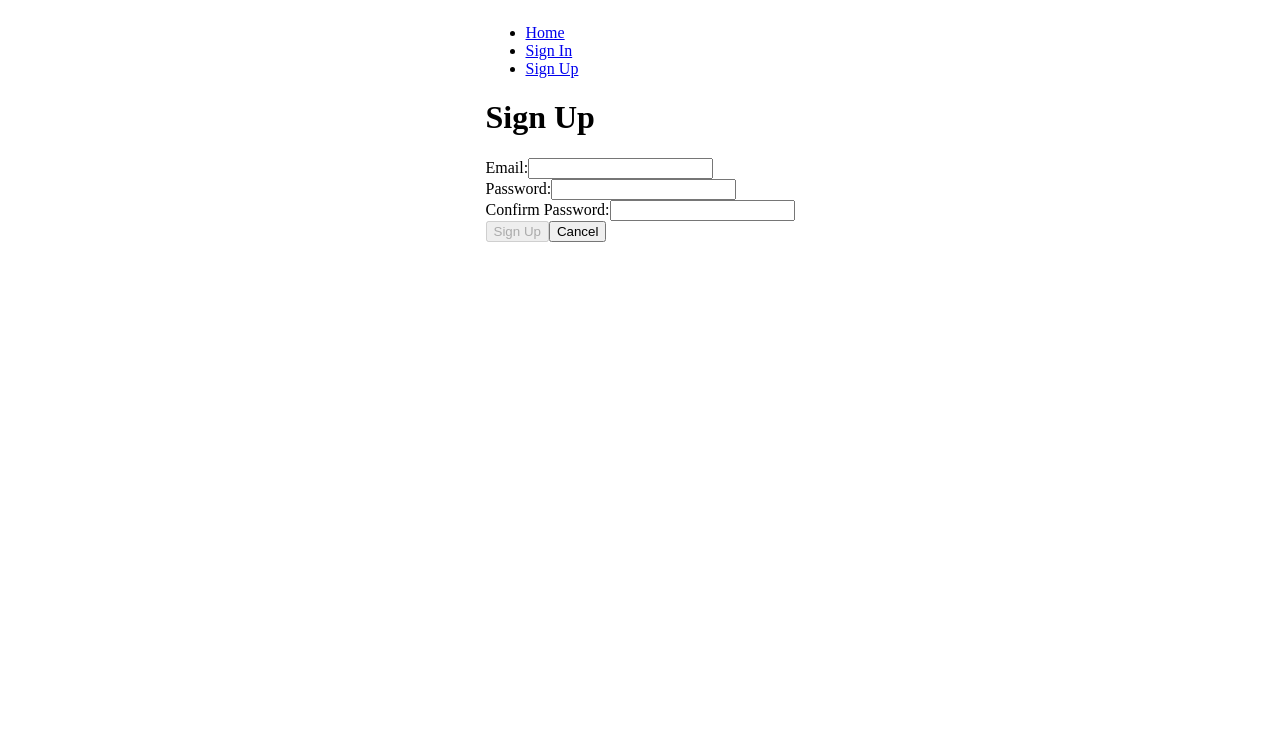
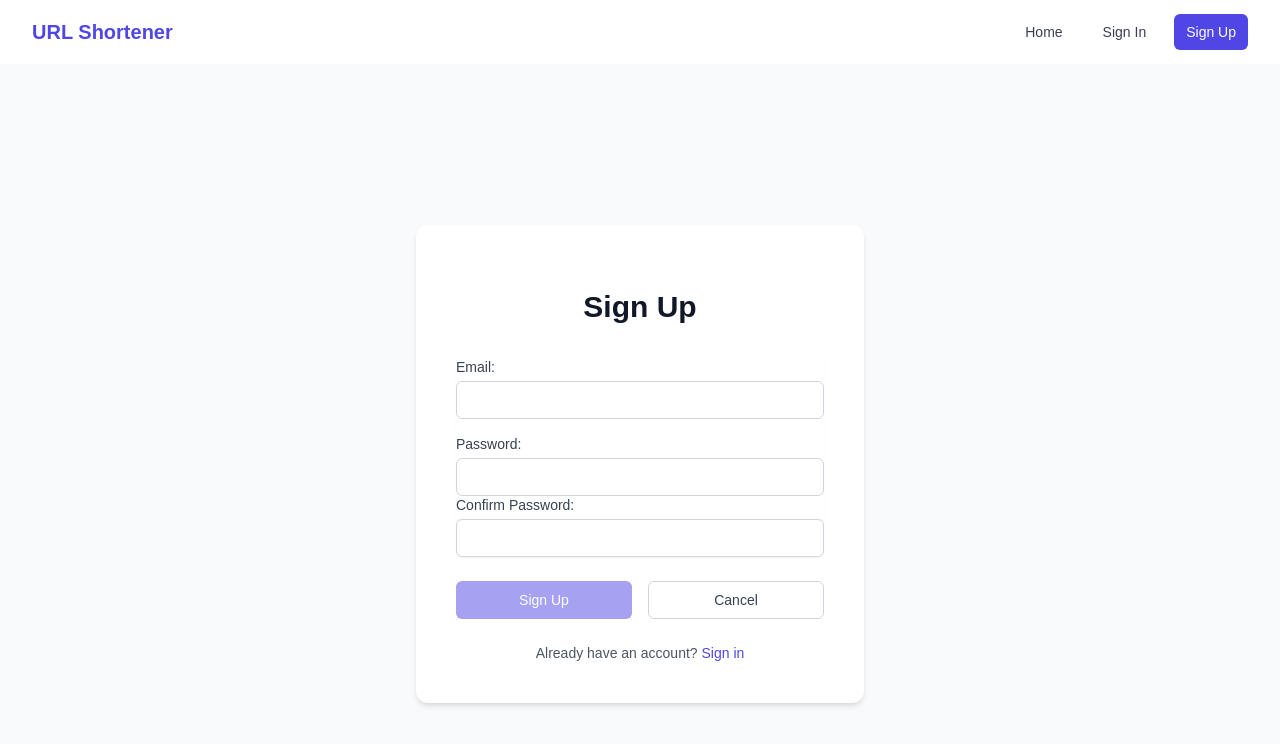
Before and after one commit to kiran1926/URL-shortening-app-frontend, a React (Vite) app: page /sign-up in a window 1280 px wide. Shown: the top 744 px of the page. Built offline with nearby package versions, Linux system fonts and the light colour scheme; no server answers.

Commit message:
wip: added tailwind/navbar, login, signup styles

```diff
--- a/index.html
+++ b/index.html
@@ -1,13 +1,17 @@
-<!doctype html>
+<!DOCTYPE html>
 <html lang="en">
-  <head>
+
+<head>
     <meta charset="UTF-8" />
     <link rel="icon" type="image/svg+xml" href="/vite.svg" />
     <meta name="viewport" content="width=device-width, initial-scale=1.0" />
+    <script src="https://cdn.tailwindcss.com"></script>
     <title>URL shortening</title>
-  </head>
-  <body>
+</head>
+
+<body>
     <div id="root"></div>
     <script type="module" src="/src/main.jsx"></script>
-  </body>
+</body>
+
 </html>
--- a/src/components/NavBar/NavBar.jsx
+++ b/src/components/NavBar/NavBar.jsx
@@ -1,31 +1,67 @@
-import { useContext } from 'react';
-import { Link } from 'react-router';
+import { useContext } from "react";
+import { Link } from "react-router";
 
-import { UserContext } from '../../contexts/UserContext';
+import { UserContext } from "../../contexts/UserContext";
 
 const NavBar = () => {
   const { user, setUser } = useContext(UserContext);
 
   const handleSignOut = () => {
-    localStorage.removeItem('token');
+    localStorage.removeItem("token");
     setUser(null);
   };
 
   return (
-    <nav>
-      {user ? (
-        <ul>
-          <li>Welcome, {user.username}</li>
-          <li><Link to='/'>Dashboard</Link></li>
-          <li><Link to='/' onClick={handleSignOut}>Sign Out</Link></li>
-        </ul>
-      ) : (
-        <ul>
-          <li><Link to='/'>Home</Link></li>
-          <li><Link to='/sign-in'>Sign In</Link></li>
-          <li><Link to='/sign-up'>Sign Up</Link></li>
-        </ul>
-      )}
+    <nav className="bg-white shadow-md">
+      <div className=" mx-auto px-4 sm:px-6 lg:px-8">
+        <div className="flex justify-between h-16">
+          <div className="flex-shrink-0 flex items-center">
+            <Link to="/" className="text-indigo-600 font-bold text-xl">
+              URL Shortener
+            </Link>
+          </div>
+          <div className="flex items-center">
+            {user ? (
+              <div className="flex items-center space-x-4">
+                <span className="text-gray-700">Welcome, {user.username}</span>
+                <Link
+                  to="/"
+                  className="px-3 py-2 rounded-md text-sm font-medium text-gray-700 hover:text-indigo-600 hover:bg-gray-50"
+                >
+                  Dashboard
+                </Link>
+                <button
+                  onClick={handleSignOut}
+                  className="px-3 py-2 rounded-md text-sm font-medium text-white bg-indigo-600 hover:bg-indigo-700 focus:outline-none focus:ring-2 focus:ring-offset-2 focus:ring-indigo-500"
+                >
+                  Sign Out
+                </button>
+              </div>
+            ) : (
+              <div className="flex items-center space-x-4">
+                <Link
+                  to="/"
+                  className="px-3 py-2 rounded-md text-sm font-medium text-gray-700 hover:text-indigo-600 hover:bg-gray-50"
+                >
+                  Home
+                </Link>
+                <Link
+                  to="/sign-in"
+                  className="px-3 py-2 rounded-md text-sm font-medium text-gray-700 hover:text-indigo-600 hover:bg-gray-50"
+                >
+                  Sign In
+                </Link>
+                <Link
+                  to="/sign-up"
+                  className="px-3 py-2 rounded-md text-sm font-medium text-white bg-indigo-600 hover:bg-indigo-700 focus:outline-none focus:ring-2 focus:ring-offset-2 focus:ring-indigo-500"
+                >
+                  Sign Up
+                </Link>
+              </div>
+            )}
+          </div>
+        </div>
+      </div>
     </nav>
   );
 };
--- a/src/components/SignInForm/SignInForm.jsx
+++ b/src/components/SignInForm/SignInForm.jsx
@@ -1,21 +1,21 @@
-import { useState, useContext } from 'react';
-import { useNavigate } from 'react-router';
+import { useState, useContext } from "react";
+import { useNavigate } from "react-router";
 
-import { signIn } from '../../services/authService';
+import { signIn } from "../../services/authService";
 
-import { UserContext } from '../../contexts/UserContext';
+import { UserContext } from "../../contexts/UserContext";
 
 const SignInForm = () => {
   const navigate = useNavigate();
   const { setUser } = useContext(UserContext);
-  const [message, setMessage] = useState('');
+  const [message, setMessage] = useState("");
   const [formData, setFormData] = useState({
-    email: '',
-    password: '',
+    email: "",
+    password: "",
   });
 
   const handleChange = (evt) => {
-    setMessage('');
+    setMessage("");
     setFormData({ ...formData, [evt.target.name]: evt.target.value });
   };
 
@@ -24,46 +24,93 @@ const SignInForm = () => {
     try {
       const signedInUser = await signIn(formData);
       setUser(signedInUser);
-      navigate('/');
+      navigate("/");
     } catch (err) {
       setMessage(err.message);
     }
   };
 
   return (
-    <main>
-      <h1>Sign In</h1>
-      <p>{message}</p>
-      <form autoComplete='off' onSubmit={handleSubmit}>
+    <main className="flex min-h-screen items-center justify-center bg-gray-50 py-12 px-4 sm:px-6 lg:px-8">
+      <div className="max-w-md w-full space-y-8 bg-white p-10 rounded-xl shadow-md">
         <div>
-          <label htmlFor='email'>Email:</label>
+          <h1 className="mt-6 text-center text-3xl font-extrabold text-gray-900">
+            Sign In
+          </h1>
+          {message && (
+            <p className="mt-2 text-center text-sm text-red-600">{message}</p>
+          )}
+        </div>
+        <form
+          className="mt-8 space-y-6"
+          autoComplete="off"
+          onSubmit={handleSubmit}
+        >
+          <div className="rounded-md shadow-sm -space-y-px">
+            <div className="mb-4">
+              <label
+                htmlFor="email"
+                className="block text-sm font-medium text-gray-700 mb-1"
+              >
+                Email:
+              </label>
               <input
-            type='email'
-            autoComplete='off'
-            id='email'
+                type="email"
+                autoComplete="off"
+                id="email"
                 value={formData.email}
-            name='email'
+                name="email"
                 onChange={handleChange}
                 required
+                className="appearance-none rounded-md relative block w-full px-3 py-2 border border-gray-300 placeholder-gray-500 text-gray-900 focus:outline-none focus:ring-indigo-500 focus:border-indigo-500 focus:z-10 sm:text-sm"
               />
             </div>
-        <div>
-          <label htmlFor='password'>Password:</label>
+            <div className="mb-4">
+              <label
+                htmlFor="password"
+                className="block text-sm font-medium text-gray-700 mb-1"
+              >
+                Password:
+              </label>
               <input
-            type='password'
-            autoComplete='off'
-            id='password'
+                type="password"
+                autoComplete="off"
+                id="password"
                 value={formData.password}
-            name='password'
+                name="password"
                 onChange={handleChange}
                 required
+                className="appearance-none rounded-md relative block w-full px-3 py-2 border border-gray-300 placeholder-gray-500 text-gray-900 focus:outline-none focus:ring-indigo-500 focus:border-indigo-500 focus:z-10 sm:text-sm"
               />
             </div>
-        <div>
-          <button>Sign In</button>
-          <button onClick={() => navigate('/')}>Cancel</button>
+          </div>
+          <div className="flex items-center justify-between space-x-4">
+            <button
+              type="submit"
+              className="group relative w-full flex justify-center py-2 px-4 border border-transparent text-sm font-medium rounded-md text-white bg-indigo-600 hover:bg-indigo-700 focus:outline-none focus:ring-2 focus:ring-offset-2 focus:ring-indigo-500"
+            >
+              Sign In
+            </button>
+            <button
+              onClick={() => navigate("/")}
+              className="group relative w-full flex justify-center py-2 px-4 border border-gray-300 text-sm font-medium rounded-md text-gray-700 bg-white hover:bg-gray-50 focus:outline-none focus:ring-2 focus:ring-offset-2 focus:ring-indigo-500"
+            >
+              Cancel
+            </button>
+          </div>
+          <div className="text-center mt-4">
+            <p className="text-sm text-gray-600">
+              Don't have an account?{" "}
+              <a
+                href="/sign-up"
+                className="font-medium text-indigo-600 hover:text-indigo-500"
+              >
+                Sign up
+              </a>
+            </p>
           </div>
         </form>
+      </div>
     </main>
   );
 };
--- a/src/components/SignUpForm/SignUpForm.jsx
+++ b/src/components/SignUpForm/SignUpForm.jsx
@@ -1,24 +1,24 @@
-import { useState, useContext } from 'react';
-import { useNavigate } from 'react-router';
+import { useState, useContext } from "react";
+import { useNavigate, Link } from "react-router";
 
-import { signUp } from '../../services/authService';
+import { signUp } from "../../services/authService";
 
-import { UserContext } from '../../contexts/UserContext';
+import { UserContext } from "../../contexts/UserContext";
 
 const SignUpForm = () => {
   const navigate = useNavigate();
   const { setUser } = useContext(UserContext);
-  const [message, setMessage] = useState('');
+  const [message, setMessage] = useState("");
   const [formData, setFormData] = useState({
-    email: '',
-    password: '',
-    passwordConf: '',
+    email: "",
+    password: "",
+    passwordConf: "",
   });
 
   const { email, password, passwordConf } = formData;
 
   const handleChange = (evt) => {
-    setMessage('');
+    setMessage("");
     setFormData({ ...formData, [evt.target.name]: evt.target.value });
   };
 
@@ -27,7 +27,7 @@ const SignUpForm = () => {
     try {
       const newUser = await signUp(formData);
       setUser(newUser);
-      navigate('/');
+      navigate("/");
     } catch (err) {
       setMessage(err.message);
     }
@@ -38,48 +38,98 @@ const SignUpForm = () => {
   };
 
   return (
-    <main>
-      <h1>Sign Up</h1>
-      <p>{message}</p>
-      <form onSubmit={handleSubmit}>
+    <main className="flex min-h-screen items-center justify-center bg-gray-50 py-12 px-4 sm:px-6 lg:px-8">
+      <div className="max-w-md w-full space-y-8 bg-white p-10 rounded-xl shadow-md">
         <div>
-          <label htmlFor='email'>Email:</label>
+          <h1 className="mt-6 text-center text-3xl font-extrabold text-gray-900">
+            Sign Up
+          </h1>
+          {message && (
+            <p className="mt-2 text-center text-sm text-red-600">{message}</p>
+          )}
+        </div>
+        <form className="mt-8 space-y-6" onSubmit={handleSubmit}>
+          <div className="rounded-md shadow-sm -space-y-px">
+            <div className="mb-4">
+              <label
+                htmlFor="email"
+                className="block text-sm font-medium text-gray-700 mb-1"
+              >
+                Email:
+              </label>
               <input
-            type='email'
-            id='email'
+                type="email"
+                id="email"
                 value={email}
-            name='email'
+                name="email"
                 onChange={handleChange}
                 required
+                className="appearance-none rounded-md relative block w-full px-3 py-2 border border-gray-300 placeholder-gray-500 text-gray-900 focus:outline-none focus:ring-indigo-500 focus:border-indigo-500 focus:z-10 sm:text-sm"
               />
             </div>
-        <div>
-          <label htmlFor='password'>Password:</label>
+            <div className="mb-4">
+              <label
+                htmlFor="password"
+                className="block text-sm font-medium text-gray-700 mb-1"
+              >
+                Password:
+              </label>
               <input
-            type='password'
-            id='password'
+                type="password"
+                id="password"
                 value={password}
-            name='password'
+                name="password"
                 onChange={handleChange}
                 required
+                className="appearance-none rounded-md relative block w-full px-3 py-2 border border-gray-300 placeholder-gray-500 text-gray-900 focus:outline-none focus:ring-indigo-500 focus:border-indigo-500 focus:z-10 sm:text-sm"
               />
             </div>
-        <div>
-          <label htmlFor='confirm'>Confirm Password:</label>
+            <div className="mb-4">
+              <label
+                htmlFor="confirm"
+                className="block text-sm font-medium text-gray-700 mb-1"
+              >
+                Confirm Password:
+              </label>
               <input
-            type='password'
-            id='confirm'
+                type="password"
+                id="confirm"
                 value={passwordConf}
-            name='passwordConf'
+                name="passwordConf"
                 onChange={handleChange}
                 required
+                className="appearance-none rounded-md relative block w-full px-3 py-2 border border-gray-300 placeholder-gray-500 text-gray-900 focus:outline-none focus:ring-indigo-500 focus:border-indigo-500 focus:z-10 sm:text-sm"
               />
             </div>
-        <div>
-          <button disabled={isFormInvalid()}>Sign Up</button>
-          <button onClick={() => navigate('/')}>Cancel</button>
+          </div>
+          <div className="flex items-center justify-between space-x-4">
+            <button
+              disabled={isFormInvalid()}
+              type="submit"
+              className="group relative w-full flex justify-center py-2 px-4 border border-transparent text-sm font-medium rounded-md text-white bg-indigo-600 hover:bg-indigo-700 focus:outline-none focus:ring-2 focus:ring-offset-2 focus:ring-indigo-500 disabled:opacity-50 disabled:cursor-not-allowed"
+            >
+              Sign Up
+            </button>
+            <button
+              onClick={() => navigate("/")}
+              className="group relative w-full flex justify-center py-2 px-4 border border-gray-300 text-sm font-medium rounded-md text-gray-700 bg-white hover:bg-gray-50 focus:outline-none focus:ring-2 focus:ring-offset-2 focus:ring-indigo-500"
+            >
+              Cancel
+            </button>
+          </div>
+          <div className="text-center mt-4">
+            <p className="text-sm text-gray-600">
+              Already have an account?{" "}
+              <a
+                href="/signin"
+                className="font-medium text-indigo-600 hover:text-indigo-500"
+              >
+                Sign in
+              </a>
+            </p>
           </div>
         </form>
+      </div>
     </main>
   );
 };
--- a/src/index.css
+++ b/src/index.css
@@ -1,4 +1,5 @@
-body {
-  display: flex;
-  justify-content: center;
-}
+  body {
+      height: 100vh;
+      margin: 0;
+      font-family: 'Arial', sans-serif;
+  }
```
Lines whose indentation alone changed are shown as unchanged.
